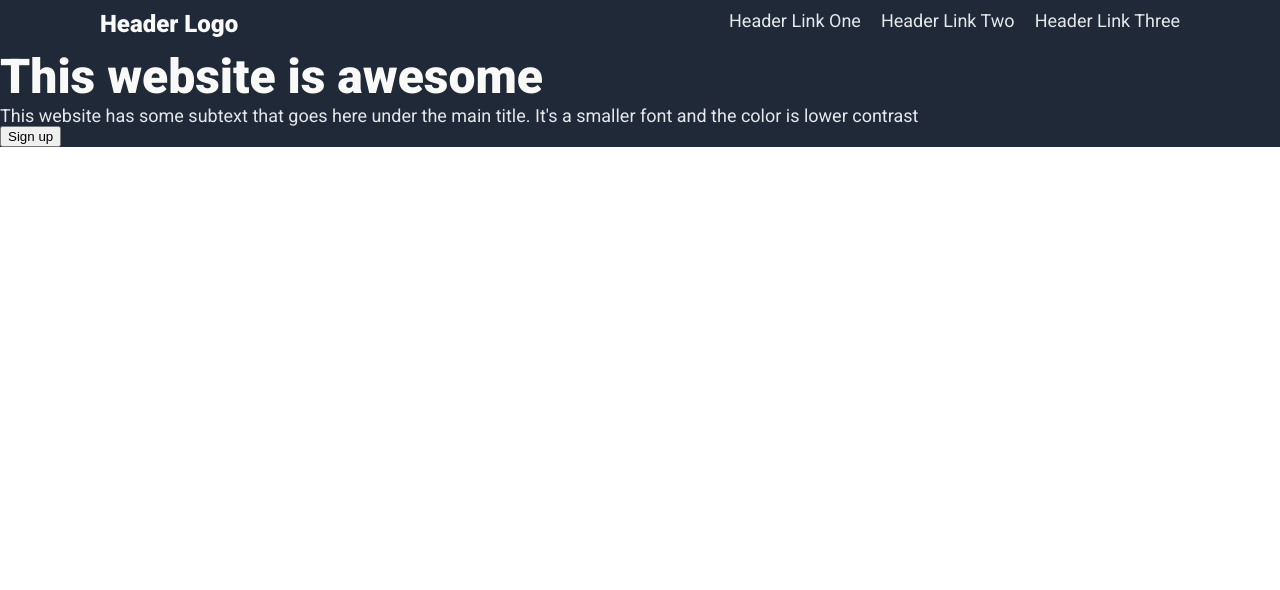
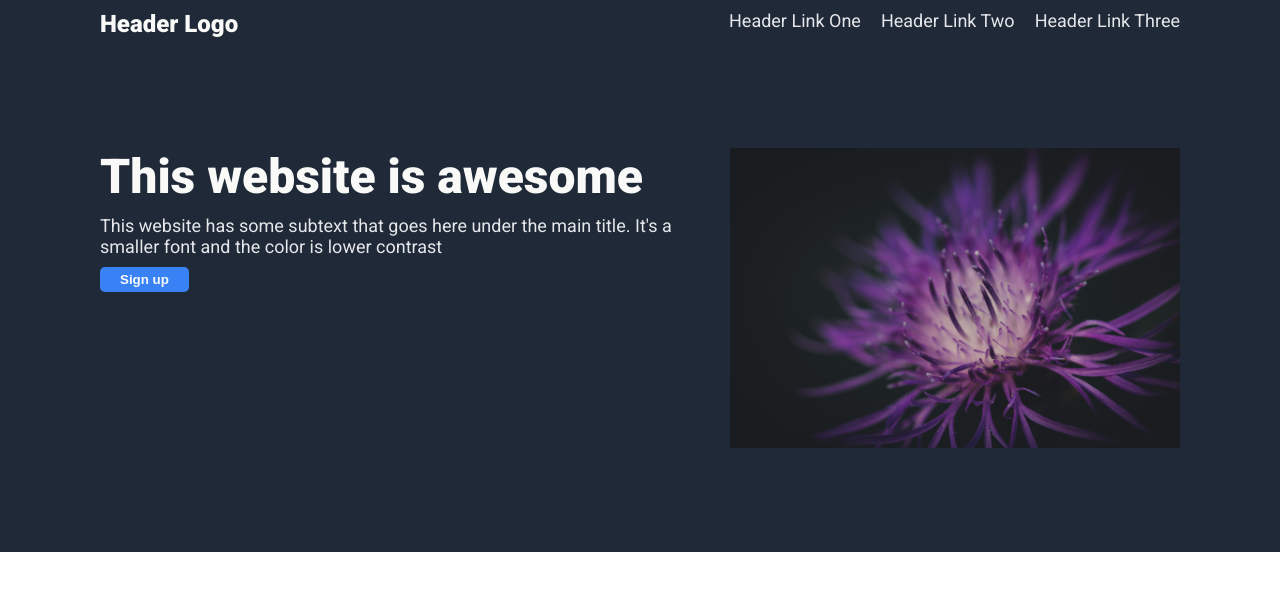
Before and after one commit to KevinKaiDao/odin-landing-page, a plain HTML site: page index.html in a window 1280 px wide. Drawn offline with Linux system fonts and the light colour scheme.

Commit message:
Finished HTML and CSS for the Hero/Header part

```diff
--- a/index.html
+++ b/index.html
@@ -19,13 +19,13 @@
                 <li><a href="">Header Link Three</a></li>
             </ul>
         </div>
-        <div class="hero-left">
-            <div class="hero-main-text">This website is awesome</div>
-            <div class="hero-secondary-text">This website  has some subtext that goes here under the main title. It's a smaller font and the color is lower contrast</div>
-            <button class="sign-up-button">Sign up</button>
-        </div>
-        <div class="hero-right">
-
+        <div class="hero-mid">
+            <div class="hero-left">
+                <div class="hero-main-text">This website is awesome</div>
+                <div class="hero-secondary-text">This website  has some subtext that goes here under the main title. It's a smaller font and the color is lower contrast</div>
+                <button class="sign-up-button">Sign up</button>
+            </div>
+            <div class="hero-right"><img src="./images/purple-flower.jpg" alt=""></div>
         </div>
     </div>
     <div class="information-container"></div>
--- a/stylesheet.css
+++ b/stylesheet.css
@@ -13,6 +13,29 @@ body {
     display: flex;
     justify-content: space-between;
     padding: 10px 100px;
+}
+
+.hero-mid {
+    padding: 100px 100px;
+    display: flex;
+    gap: 50px;
+}
+
+.hero-left {
+    display: flex;
+    flex-direction: column;
+    gap: 10px;
+    align-items: flex-start;
+}
+
+.hero-left button{
+    background-color: #3882F6;
+    border-radius: 5px;
+    text-decoration: none;
+    padding: 5px 20px;
+    color: #F9FAf8;
+    font-weight: 900;
+    border: none;
 }
 
 .hero-main-text {
@@ -46,3 +69,7 @@ a {
     font-size: 18px;
     color: #E5E7EB;
 }
+
+.hero-right img{
+    height: 300px;
+}
```
